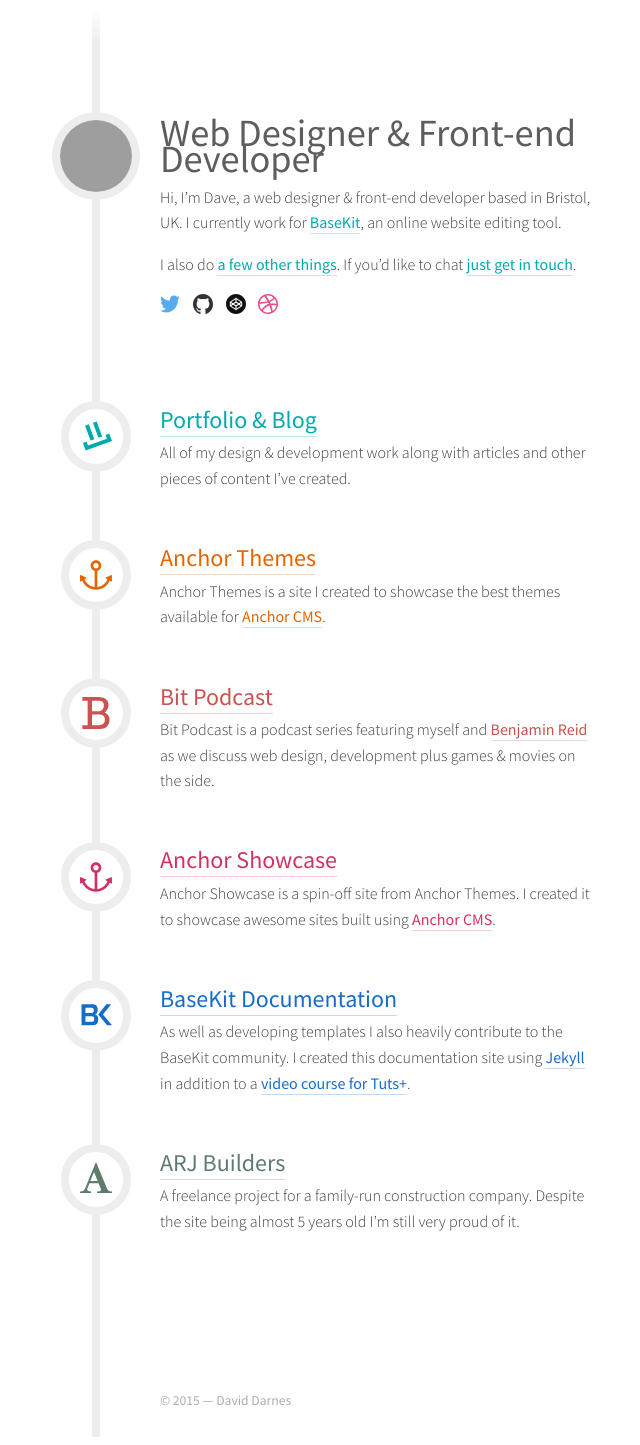
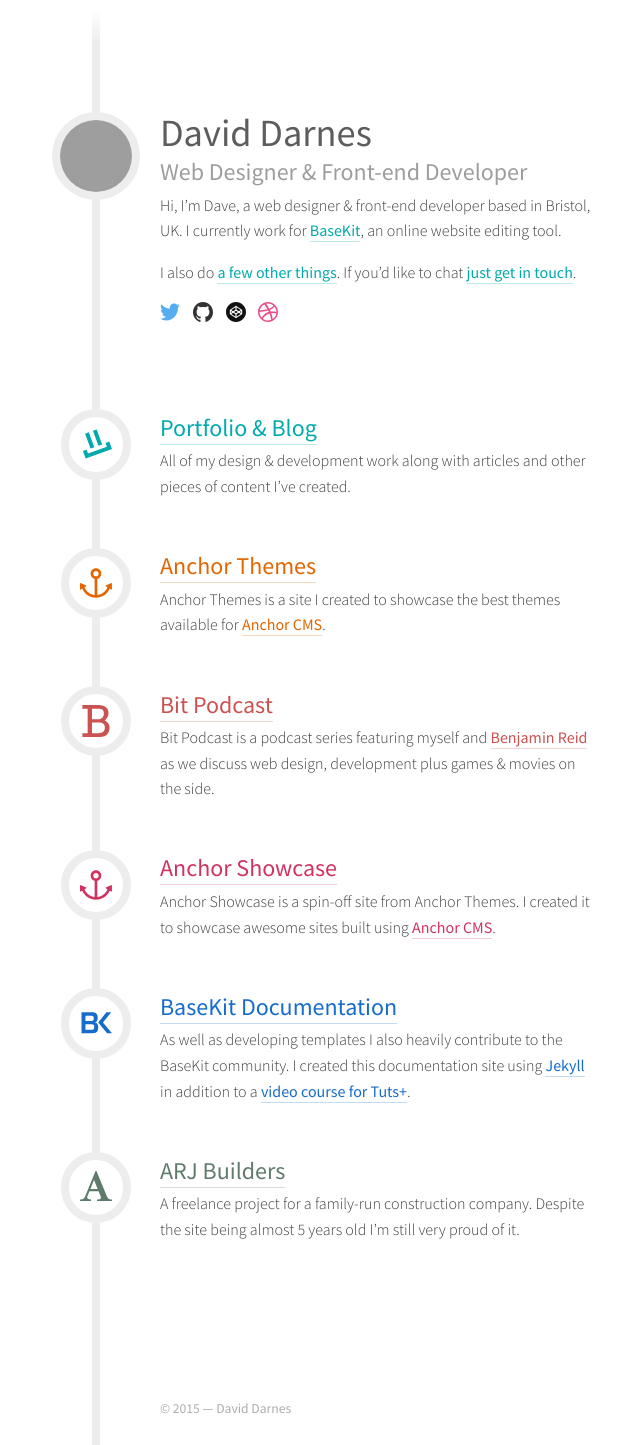
Before and after one commit to daviddarnes/darn.es, a Jekyll site: the page built from index.md, in a window 1280 px wide. Shown: the whole page, without its empty margins (317-957 px from the left). Built offline with Jekyll 4.4.1, drawn with Linux system fonts in a browser that asks for light colours; grey boxes are pictures that could not be loaded.

Commit message:
Changes title and adds excerpt

```diff
--- a/index.md
+++ b/index.md
@@ -1,6 +1,7 @@
 ---
 layout: front
-title: "Web Designer & Front-end Developer"
+title: "David Darnes"
+excerpt: "Web Designer & Front-end Developer"
 ---
 
 Hi, I'm Dave, a web designer & front-end developer based in Bristol, UK. I currently work for [BaseKit](http://developers.basekit.com), an online website editing tool.
```
